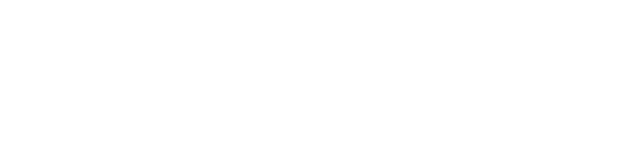
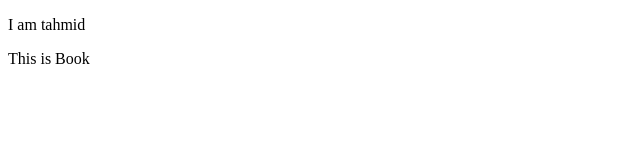
Before and after one commit to mma-tahmid/my-first-repo, a plain HTML site: page index.html in a window 1280 px wide. Shown: the whole page, without its empty margins (0-640 px from the left). Drawn offline with Linux system fonts and the light colour scheme.

Commit message:
body added

```diff
--- a/index.html
+++ b/index.html
@@ -7,6 +7,7 @@
     <title>Document</title>
 </head>
 <body>
-
+    <p> I am tahmid </p>
+    <p> This is Book</p>
 </body>
 </html>
```
